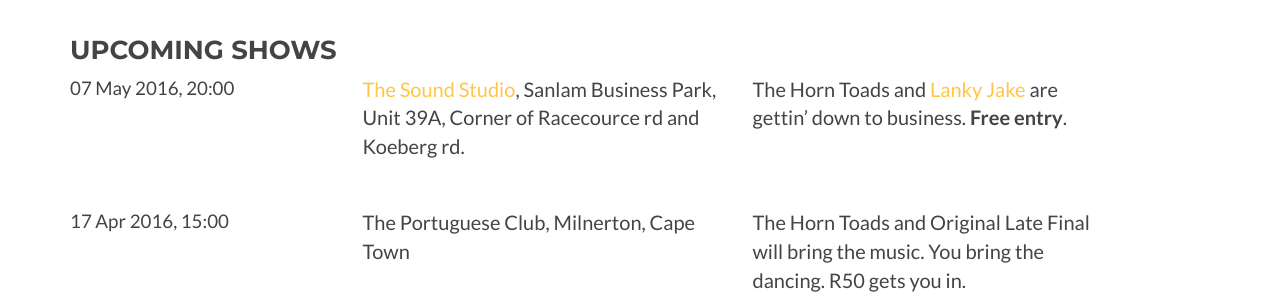
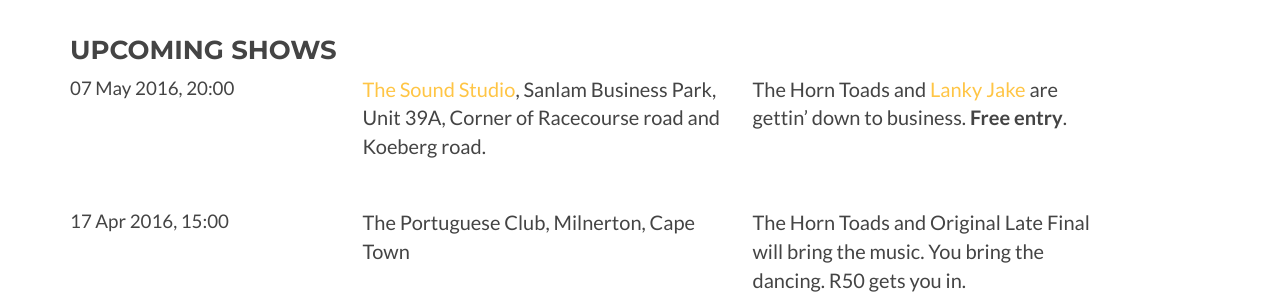
Before and after one commit to ezietsman/horntoads.co.za, a Jekyll site: the page built from index.html, in a window 1280 px wide and 900 px high, scrolled down 1888 px. Shown: the part 183-483 px from the top of the window. Built offline with Jekyll 4.4.1, drawn with Linux system fonts in a browser that asks for light colours.

Commit message:
fixed typo

```diff
--- a/_gigs/2016-05-07-thesoundstudio.markdown
+++ b/_gigs/2016-05-07-thesoundstudio.markdown
@@ -1,6 +1,6 @@
 ---
 layout: default
-venue:  "[The Sound Studio](https://www.facebook.com/The-Sound-Studio-109947845748411/), Sanlam Business Park, Unit 39A, Corner of Racecource rd and Koeberg rd."
+venue:  "[The Sound Studio](https://www.facebook.com/The-Sound-Studio-109947845748411/), Sanlam Business Park, Unit 39A, Corner of Racecourse road and Koeberg road."
 date: 2016-05-07
 starttime: "20:00"
 img: alan.jpg
```
